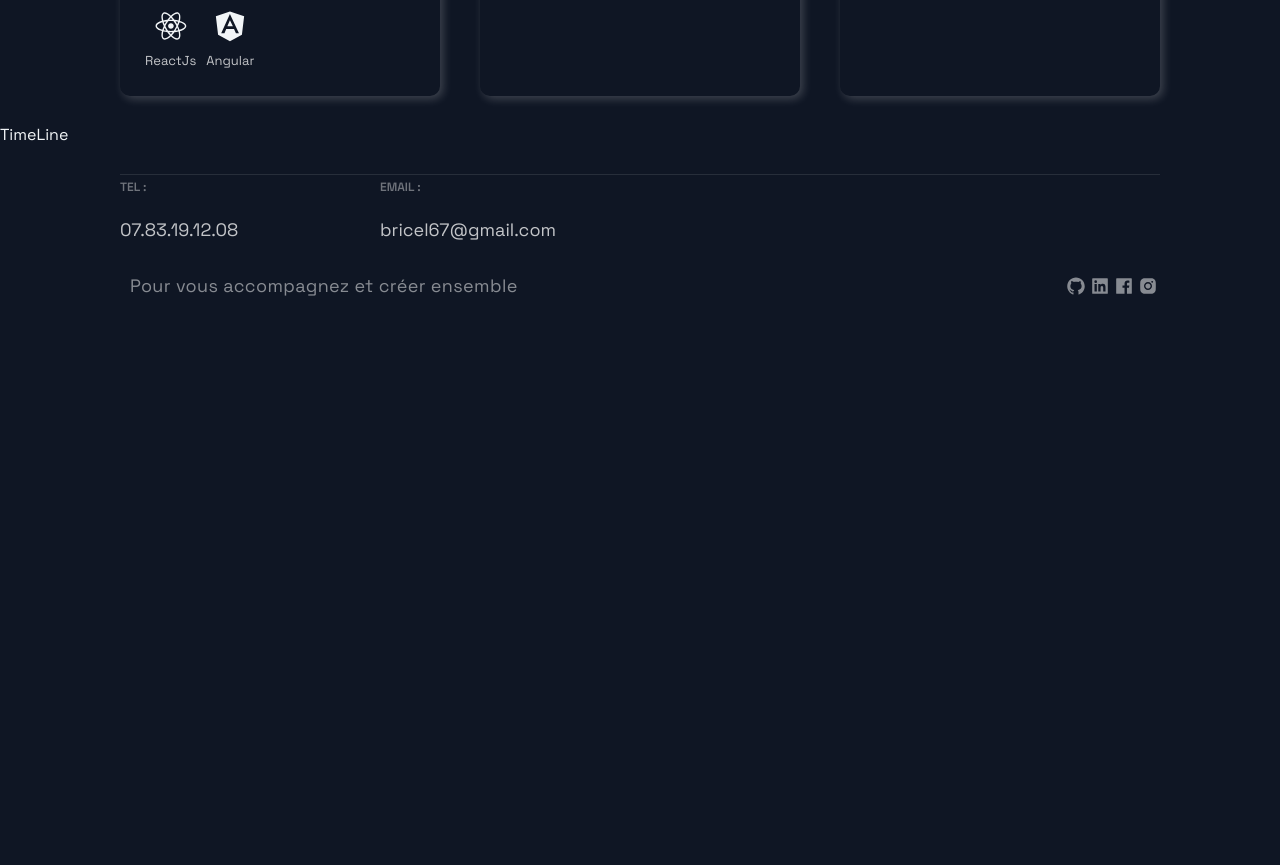
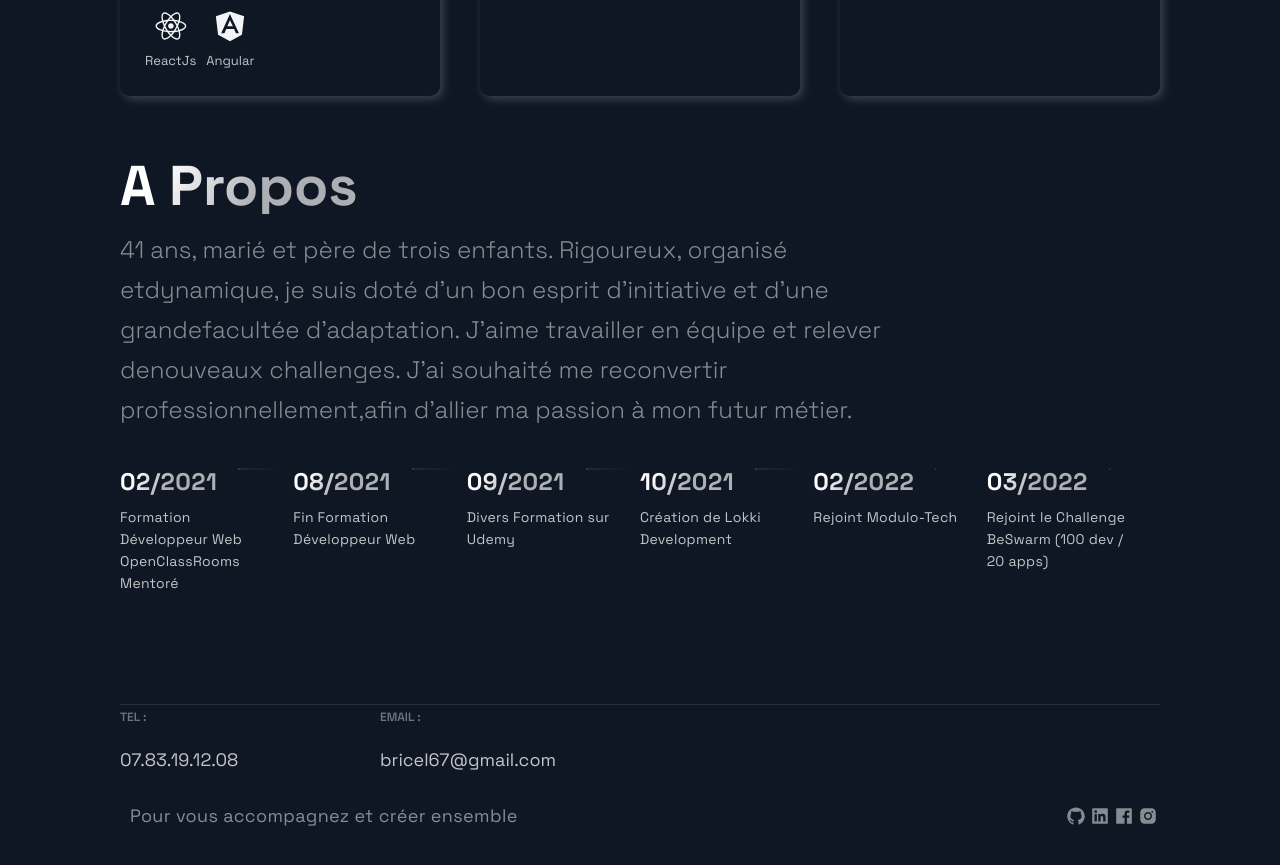
Before and after one commit to Lokki68/Portfolio, a Next.js app: page / in a window 1280 px wide. Shown: the part 2727-3592 px from the top of the page. Before the commit the page ends 3088 px from the top, so only its background shows below. Built offline with nearby package versions, Linux system fonts and the light colour scheme.

Commit message:
Feat -timeline

```diff
--- a/src/components/TimeLine/TimeLine.js
+++ b/src/components/TimeLine/TimeLine.js
@@ -1,7 +1,148 @@
-import React from "react";
+import React, { useEffect, useRef, useState } from "react";
+
+import {
+  Section,
+  SectionText,
+  SectionTitle,
+} from "../../styles/GlobalComponents";
+import { TimeLineData } from "../../constants/Constants";
+import {
+  CarouselButton,
+  CarouselButtonDot,
+  CarouselButtons,
+  CarouselContainer,
+  CarouselItem,
+  CarouselItemImg,
+  CarouselItemText,
+  CarouselItemTitle,
+  CarouselMobilScrollNode,
+} from "./TimeLineStyles";
+
+const TOTAL_CAROUSEL_COUNT = TimeLineData.length;
 
 function TimeLine(props) {
-  return <div>TimeLine</div>;
+  const [activeItem, setActiveItem] = useState(0);
+  const carouselRef = useRef();
+
+  const scroll = (node, left) => {
+    return node.scrollTo({ left, behavior: "smooth" });
+  };
+
+  const handleClick = (event, index) => {
+    event.preventDefault();
+
+    if (carouselRef.current) {
+      const scrollLeft = Math.floor(
+        carouselRef.current.scrollWidth * 0.7 * (index / TimeLineData.length)
+      );
+
+      scroll(carouselRef.current, scrollLeft);
+    }
+  };
+
+  const handleScroll = () => {
+    if (carouselRef.current) {
+      const index = Math.round(
+        (carouselRef.current.scrollLeft /
+          (carouselRef.current.scrollWidth * 0.7)) *
+          TimeLineData.length
+      );
+
+      setActiveItem(index);
+    }
+  };
+
+  useEffect(() => {
+    const handleResize = () => {
+      scroll(carouselRef.current, 0);
+    };
+
+    window.addEventListener("resize", handleResize);
+  }, []);
+
+  return (
+    <Section id="propos">
+      <SectionTitle>A Propos</SectionTitle>
+      <SectionText>
+        41 ans, marié et père de trois enfants. Rigoureux, organisé et
+        {/* eslint-disable-next-line react/no-unescaped-entities */}
+        dynamique, je suis doté d'un bon esprit d'initiative et d'une grande
+        {/* eslint-disable-next-line react/no-unescaped-entities */}
+        facultée d'adaptation. J'aime travailler en équipe et relever de
+        {/* eslint-disable-next-line react/no-unescaped-entities */}
+        nouveaux challenges. J'ai souhaité me reconvertir professionnellement,
+        {/* eslint-disable-next-line react/no-unescaped-entities */}
+        afin d'allier ma passion à mon futur métier.
+      </SectionText>
+      <CarouselContainer ref={carouselRef} onScroll={handleScroll}>
+        <>
+          {TimeLineData.map((item, index) => (
+            <CarouselMobilScrollNode
+              key={index}
+              final={index === TOTAL_CAROUSEL_COUNT - 1}
+            >
+              <CarouselItem
+                index={index}
+                id={`carousel__item-${index}`}
+                active={activeItem}
+                onClick={(e) => handleClick(e, index)}
+              >
+                <CarouselItemTitle>
+                  {item.date}
+                  <CarouselItemImg
+                    width="208"
+                    height="6"
+                    viewBox="0 0 208 6"
+                    fill="none"
+                    xmlns="http://www.w3.org/2000/svg"
+                  >
+                    <path
+                      fillRule="evenodd"
+                      clipRule="evenodd"
+                      d="M2.5 5.5C3.88071 5.5 5 4.38071 5 3V3.5L208 3.50002V2.50002L5 2.5V3C5 1.61929 3.88071 0.5 2.5 0.5C1.11929 0.5 0 1.61929 0 3C0 4.38071 1.11929 5.5 2.5 5.5Z"
+                      fill="url(#paint0_linear)"
+                      fillOpacity="0.33"
+                    />
+                    <defs>
+                      <linearGradient
+                        id="paint0_linear"
+                        x1="-4.30412e-10"
+                        y1="0.5"
+                        x2="208"
+                        y2="0.500295"
+                        gradientUnits="userSpaceOnUse"
+                      >
+                        <stop stopColor="white" />
+                        <stop
+                          offset="0.79478"
+                          stopColor="white"
+                          stopOpacity="0"
+                        />
+                      </linearGradient>
+                    </defs>
+                  </CarouselItemImg>
+                </CarouselItemTitle>
+                <CarouselItemText>{item.text}</CarouselItemText>
+              </CarouselItem>
+            </CarouselMobilScrollNode>
+          ))}
+        </>
+      </CarouselContainer>
+      <CarouselButtons>
+        {TimeLineData.map((item, index) => (
+          <CarouselButton
+            key={index}
+            index={index}
+            active={activeItem}
+            onClick={(e) => handleClick(e, index)}
+            type="button"
+          >
+            <CarouselButtonDot active={activeItem} />
+          </CarouselButton>
+        ))}
+      </CarouselButtons>
+    </Section>
+  );
 }
 
 export default TimeLine;
--- a/src/components/TimeLine/TimeLineStyles.js
+++ b/src/components/TimeLine/TimeLineStyles.js
@@ -1 +1,158 @@
 import styled from "styled-components";
+
+export const CarouselContainer = styled.ul`
+  max-width: 1040px;
+  background: #0f1624;
+  padding: 0;
+  list-style: none;
+  display: flex;
+  justify-content: space-between;
+  margin-left: 32px;
+  //overflow-x: hidden;
+
+  &:first-of-type {
+    margin-left: 0;
+  }
+
+  margin-bottom: 80px;
+
+  scrollbar-width: none;
+
+  &::-webkit-scrollbar {
+    display: none;
+  }
+
+  @media screen and (max-width: 640px) {
+    overflow-x: scroll;
+    -webkit-overflow-scrolling: touch;
+    scroll-snap-type: x mandatory;
+    touch-action: pan-x;
+    justify-content: initial;
+    margin-bottom: 8px;
+  }
+`;
+
+export const CarouselMobilScrollNode = styled.div`
+  @media screen and (max-width: 640px) {
+    display: flex;
+    min-width: ${({ final }) => (final ? "120%" : "min-content")};
+  }
+`;
+
+export const CarouselItem = styled.div`
+  background: #0f1624;
+  border-radius: 3px;
+  max-width: 196px;
+
+  @media screen and (max-width: 768px) {
+    max-width: 124px;
+  }
+
+  @media screen and (max-width: 640px) {
+    min-width: 120px;
+    margin-left: 32px;
+    background: #0e131f;
+    padding: 4px;
+    align-content: start;
+    scroll-snap-align: start;
+    overflow: visible;
+    position: relative;
+    height: fit-content;
+
+    ${({ active, index }) => (active === index ? `opacity: 1` : `opacity: .5`)}
+  }
+`;
+
+export const CarouselItemTitle = styled.h4`
+  font-weight: bold;
+  font-size: 24px;
+  line-height: 32px;
+  letter-spacing: 0.02em;
+  display: flex;
+  background: linear-gradient(121deg, #fff 10%, rgba(255, 255, 255, 0.66) 30%);
+  -webkit-background-clip: text;
+  -webkit-text-fill-color: transparent;
+  margin-bottom: 8px;
+
+  @media screen and (max-width: 768px) {
+    font-size: 20px;
+    line-height: 28px;
+    margin-bottom: 4px;
+  }
+
+  @media screen and (max-width: 640px) {
+    font-size: 16px;
+    line-height: 24px;
+  }
+`;
+
+export const CarouselItemImg = styled.svg`
+  margin-left: 21px;
+  -webkit-mask-image: -webkit-gradient(
+    to right,
+    rgba(0, 0, 0, 1),
+    rgba(0, 0, 0, 0)
+  );
+  width: 100%;
+  @media screen and (max-width: 640px) {
+    -webkit-mask-image: none;
+    margin-left: 16px;
+    overflow: visible;
+  }
+`;
+
+export const CarouselItemText = styled.p`
+  font-size: 14px;
+  line-height: 22px;
+  letter-spacing: 0.02em;
+  color: rgba(255, 255, 255, 0.75);
+  padding-right: 16px;
+
+  @media screen and (max-width: 768px) {
+    font-size: 12px;
+    line-height: 18px;
+    padding-right: 32px;
+  }
+
+  @media screen and (max-width: 640px) {
+    font-size: 10px;
+    line-height: 16px;
+    padding-right: 0;
+  }
+`;
+
+export const CarouselButtons = styled.div`
+  width: 288px;
+  display: none;
+  visibility: hidden;
+
+  @media screen and (max-width: 640px) {
+    display: flex;
+    visibility: visible;
+    margin-bottom: 48px;
+  }
+`;
+
+export const CarouselButton = styled.button`
+  opacity: ${({ active, index }) => (active === index ? "1" : ".33")};
+  transition: ${({ active, index }) =>
+    active === index ? "scale(1.6)" : "scale(1)"};
+  box-sizing: border-box;
+  background: none;
+  padding: 4px;
+  border: none;
+  cursor: pointer;
+  margin-right: 4px;
+
+  &:focus {
+    outline: none;
+  }
+`;
+
+export const CarouselButtonDot = styled.div`
+  background-color: #fff;
+  border-radius: 10px;
+  margin: auto;
+  width: 3px;
+  height: 3px;
+`;
```
